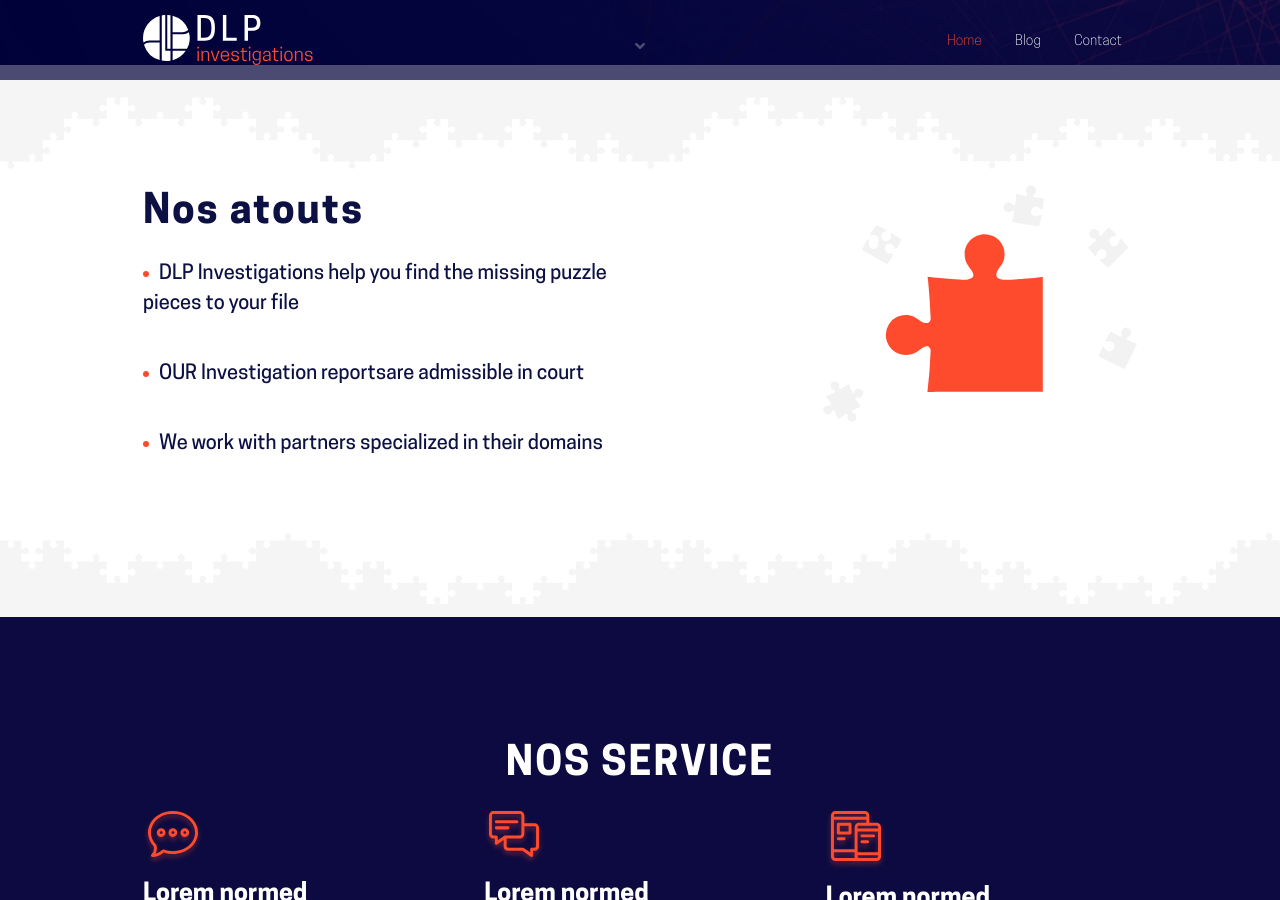
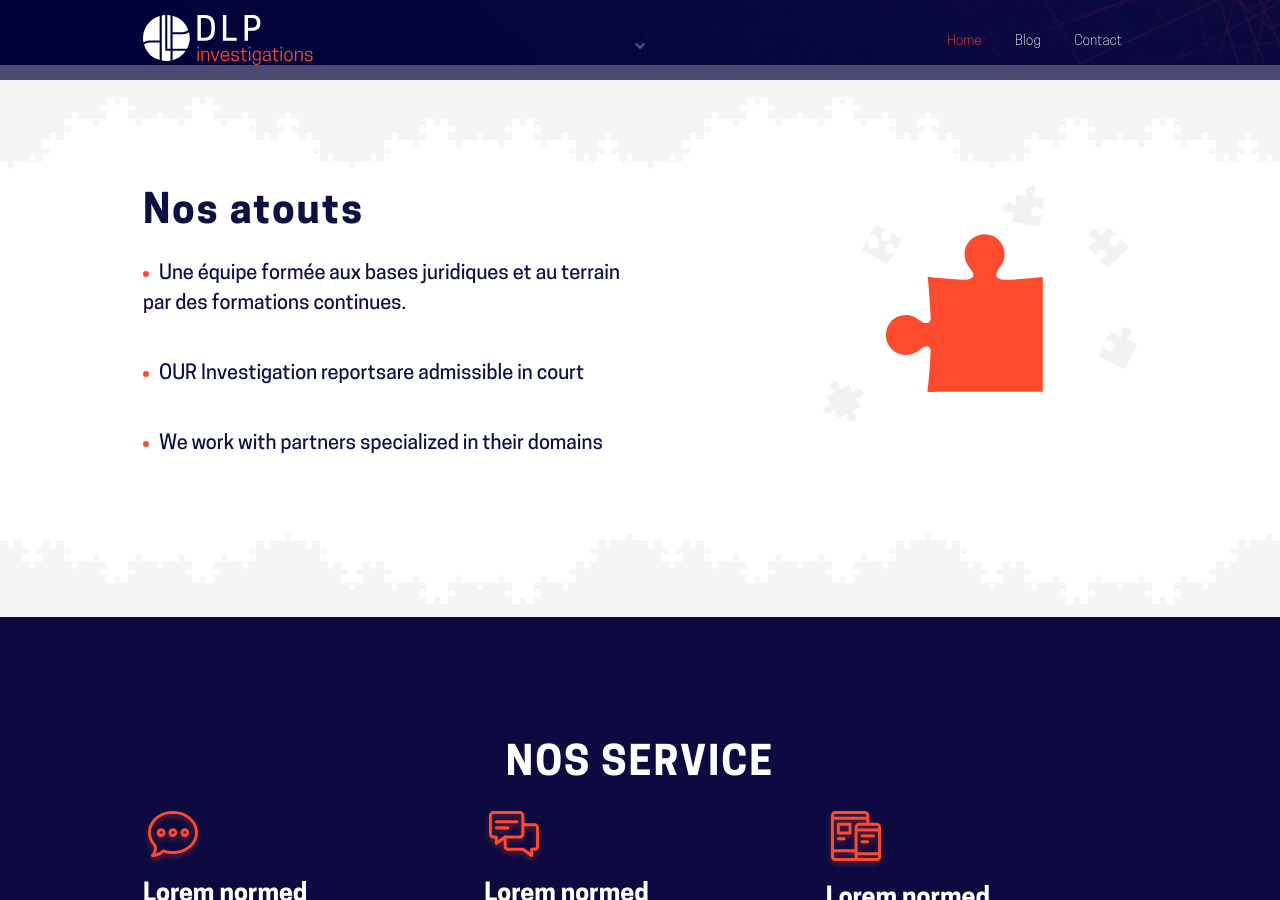
Before and after one commit to lobo-studio/dpl_investigation, a Jekyll site: the page built from index.md, in a window 1280 px wide and 900 px high, scrolled down 702 px. Built offline with Jekyll 4.4.1, drawn with Linux system fonts in a browser that asks for light colours.

Commit message:
Updated 'index.md' via CloudCannon

```diff
--- a/index.md
+++ b/index.md
@@ -1,12 +1,10 @@
 ---
-# Feel free to add content and custom Front Matter to this file.
-# To modify the layout, see https://jekyllrb.com/docs/themes/#overriding-theme-defaults
-
 layout: home
-
 title: DLP investigations
 dotslist:
-  - DLP Investigations help you find the missing puzzle pieces to your file
+  - >-
+    Une équipe formée aux bases juridiques et au terrain par des formations
+    continues.
   - OUR Investigation reportsare admissible in court
   - We work with partners specialized in their domains
 ---
```
